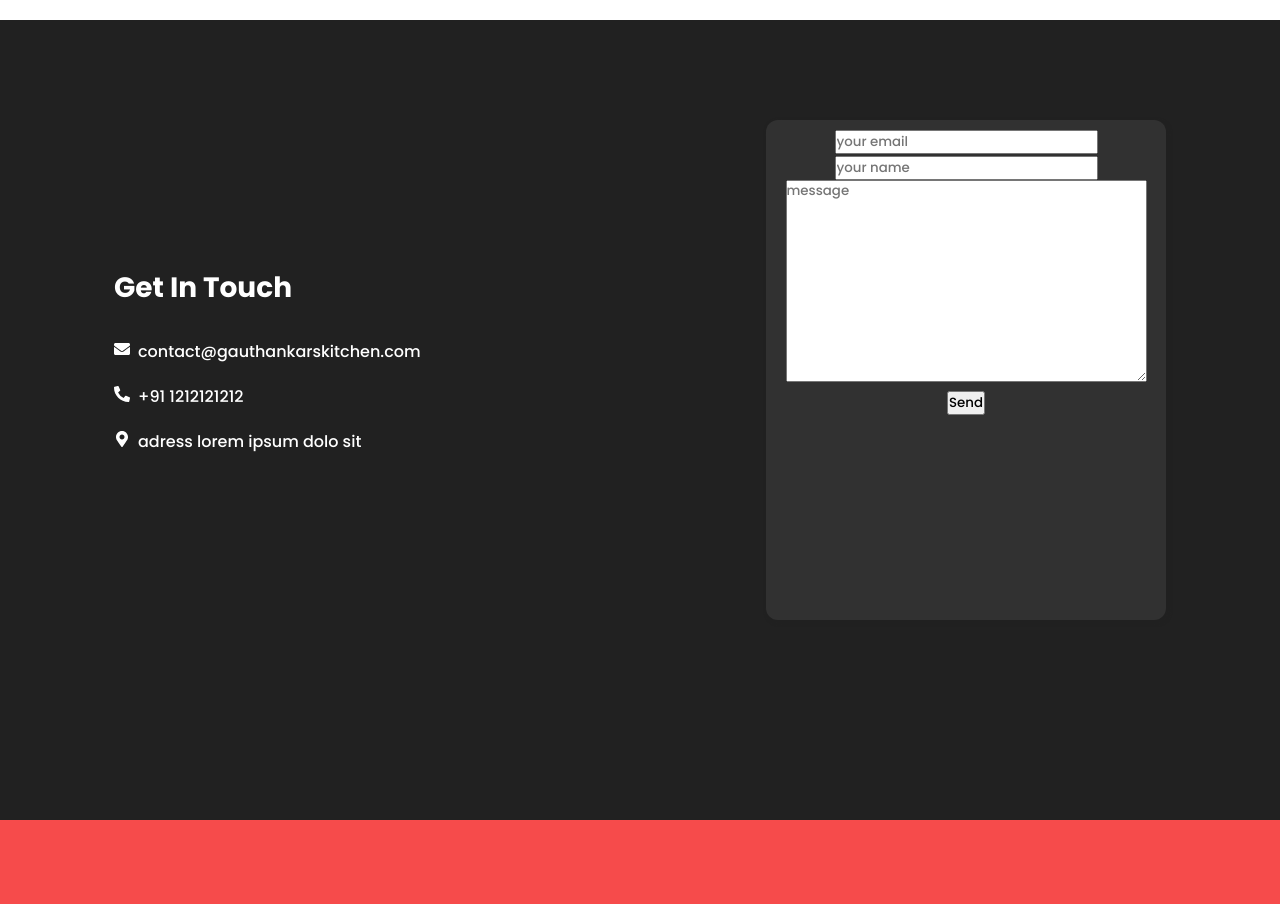
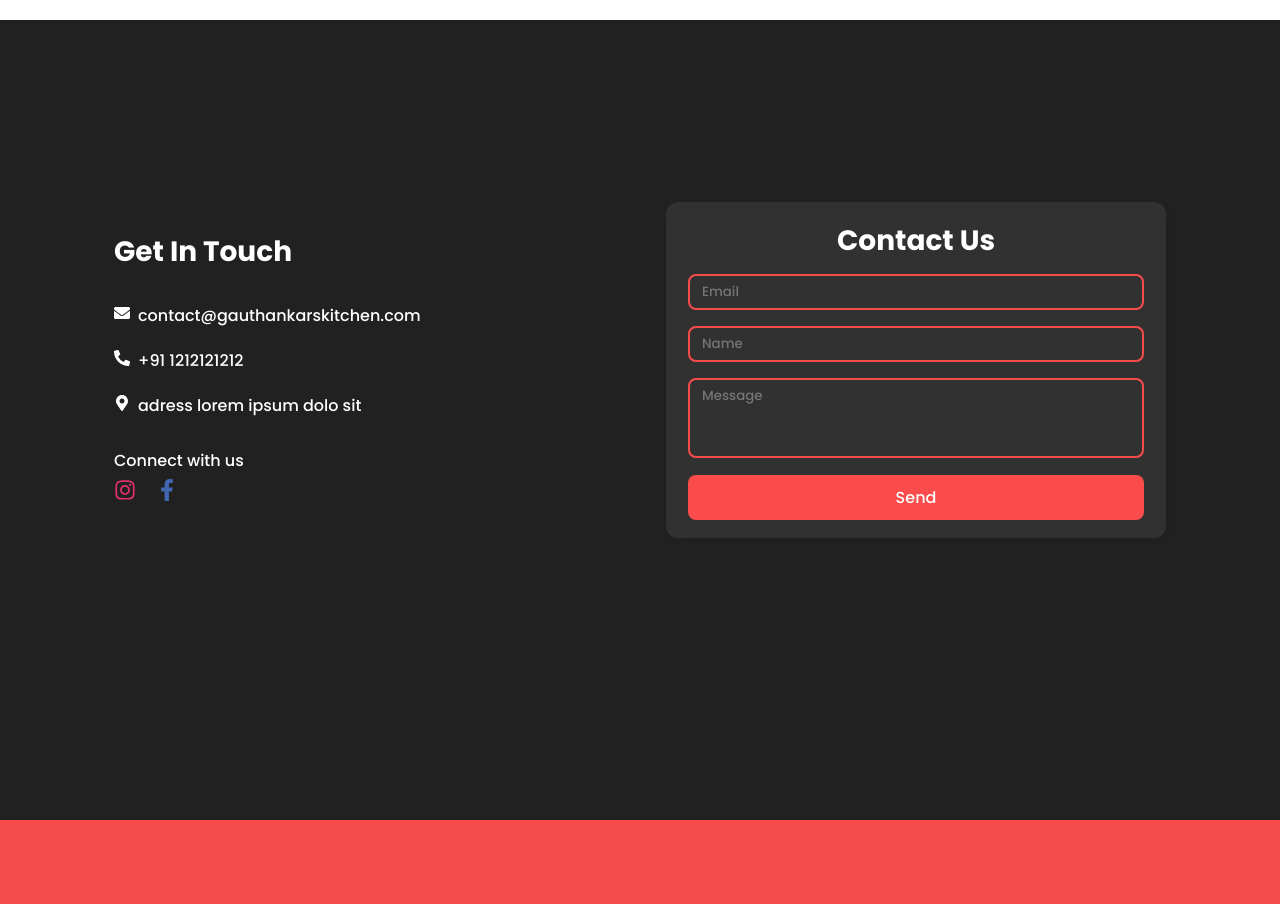
Before and after one commit to varadgauthankar/gauthankars-kitchen, a React (Create React App) app: page / in a window 1280 px wide. Shown: the part 3180-4084 px from the top of the page. Built offline with nearby package versions, Linux system fonts and the light colour scheme.

Commit message:
Contact Finish

```diff
--- a/src/components/GetInTouchSection/GetInTouchElements.js
+++ b/src/components/GetInTouchSection/GetInTouchElements.js
@@ -45,6 +45,15 @@ export const Column2 = styled.div`
 
 export const ContentWrap = styled.div`
   text-align: left;
+  margin-bottom: 30px;
+
+  @media screen and (max-width: 768px) {
+    margin-bottom: 10px;
+  }
+
+  @media screen and (max-width: 350px) {
+    margin-bottom: 15px;
+  }
 `;
 
 export const Title = styled.p`
@@ -52,11 +61,27 @@ export const Title = styled.p`
   font-weight: 700;
   color: #fff;
   margin-bottom: 30px;
+
+  @media screen and (max-width: 768px) {
+    margin: 10px 0;
+  }
+
+  @media screen and (max-width: 350px) {
+    font-size: 22px;
+    margin-bottom: 10px;
+  }
 `;
 
 export const Text = styled.p`
   color: #fff;
   margin: 20px 0;
+  @media screen and (max-width: 768px) {
+    margin: 8px 0;
+  }
+  @media screen and (max-width: 350px) {
+    font-size: 14px;
+    margin: 10px 0;
+  }
 `;
 
 export const Icon = styled.i`
@@ -69,9 +94,109 @@ export const FormContainer = styled.div`
   border-radius: 12px;
   box-shadow: 2px 2px 4px #212121;
   background: #313131;
-  padding: 8px;
-  height: 500px;
-  width: 400px;
+  padding: 18px 22px;
+  display: block;
+  width: 500px;
+  /* display: none; */
+
+  @media screen and (max-width: 768px) {
+    margin: 25px auto 10px auto;
+    width: 100%;
+  }
+
+  @media screen and (max-width: 350px) {
+    padding: 12px 12px;
+    margin: 10px auto 10px auto;
+  }
+`;
+
+export const FormTitle = styled.p`
+  font-size: 28px;
+  font-weight: 700;
+  color: #fff;
+  margin-bottom: 12px;
+
+  @media screen and (max-width: 768px) {
+    margin-bottom: 8px;
+  }
+
+  @media screen and (max-width: 350px) {
+    font-size: 22px;
+    margin-bottom: 6px;
+  }
 `;
 
 export const Form = styled.div``;
+
+export const Input = styled.input`
+  border-radius: 8px;
+  width: 100%;
+  border: 2px solid #f64b4b;
+  background: none;
+  padding: 6px 12px;
+  color: #fff;
+  margin-bottom: 16px;
+  outline: none;
+
+  @media screen and (max-width: 350px) {
+    height: 30px;
+    padding: 3px 6px;
+    margin-bottom: 10px;
+  }
+`;
+
+export const TextArea = styled.textarea`
+  border-radius: 8px;
+  width: 100%;
+  height: 10vh;
+  border: 2px solid #f64b4b;
+  background: none;
+  padding: 6px 12px;
+  color: #fff;
+  margin-bottom: 10px;
+  resize: none;
+  outline: none;
+
+  @media screen and (max-width: 350px) {
+    height: 50px;
+    padding: 3px 6px;
+    margin-bottom: 4px;
+  }
+`;
+
+export const Button = styled.button`
+  width: 100%;
+  margin: 0;
+  padding: 10px 12px;
+  border-radius: 8px;
+  background: #fb4b4b;
+  cursor: pointer;
+  outline: none;
+  border: none;
+  color: #fff;
+  font-size: 16px;
+  transition: all 0.2 ease-in-out;
+
+  &:hover {
+    color: #000;
+    background: #fff;
+    box-shadow: 2px 2px 8px rgba(246, 75, 75, 0.3);
+    transition: all 0.2 ease-in-out;
+  }
+`;
+
+export const SocialWrap = styled.div`
+  text-align: left;
+`;
+
+export const SocialTitle = styled.p`
+  color: #fff;
+  margin-bottom: 4px;
+`;
+
+export const SocialIcon = styled.i`
+  color: #fff;
+  margin: 20px 20px 90px 0;
+
+  font-size: 22px;
+`;
--- a/src/components/GetInTouchSection/index.js
+++ b/src/components/GetInTouchSection/index.js
@@ -10,17 +10,27 @@ import {
   Wrapper,
   Text,
   FormContainer,
+  Form,
+  Input,
+  TextArea,
+  Button,
+  SocialWrap,
+  SocialIcon,
+  SocialTitle,
+  FormTitle,
 } from "./GetInTouchElements";
 
 import {
   FaMapMarkerAlt as Map,
   FaPhoneAlt as Call,
   FaEnvelope as Mail,
+  FaInstagram as Insta,
+  FaFacebookF as Fb,
 } from "react-icons/fa";
 
 const GetInTouch = () => {
   return (
-    <HeroContainer>
+    <HeroContainer id="contact">
       <Wrapper>
         <Row>
           <Column1>
@@ -47,32 +57,31 @@ const GetInTouch = () => {
                 adress lorem ipsum dolo sit
               </Text>
             </ContentWrap>
+
+            <SocialWrap>
+              <SocialTitle>Connect with us</SocialTitle>
+              <SocialIcon>
+                <Insta color="#E1306C" />
+              </SocialIcon>
+              <SocialIcon>
+                <Fb color="4267B2" />
+              </SocialIcon>
+            </SocialWrap>
           </Column1>
           <Column2>
             <FormContainer>
-              <form name="contact" action="/contact" method="post">
+              <FormTitle>Contact Us</FormTitle>
+              <Form name="contact" action="/contact" method="post">
                 <input type="hidden" name="form-name" value="contact" />
-                <input
-                  required
-                  type="email"
-                  name="email"
-                  placeholder="your email"
-                />
-                <input
-                  required
-                  type="text"
-                  name="name"
-                  placeholder="your name"
-                />
-                <textarea
+                <Input required type="email" name="email" placeholder="Email" />
+                <Input required type="text" name="name" placeholder="Name" />
+                <TextArea
                   required
                   name="message"
-                  placeholder="message"
-                  cols="30"
-                  rows="10"
-                ></textarea>
-                <button type="submit">Send</button>
-              </form>
+                  placeholder="Message"
+                ></TextArea>
+                <Button type="submit">Send</Button>
+              </Form>
             </FormContainer>
           </Column2>
         </Row>
```
